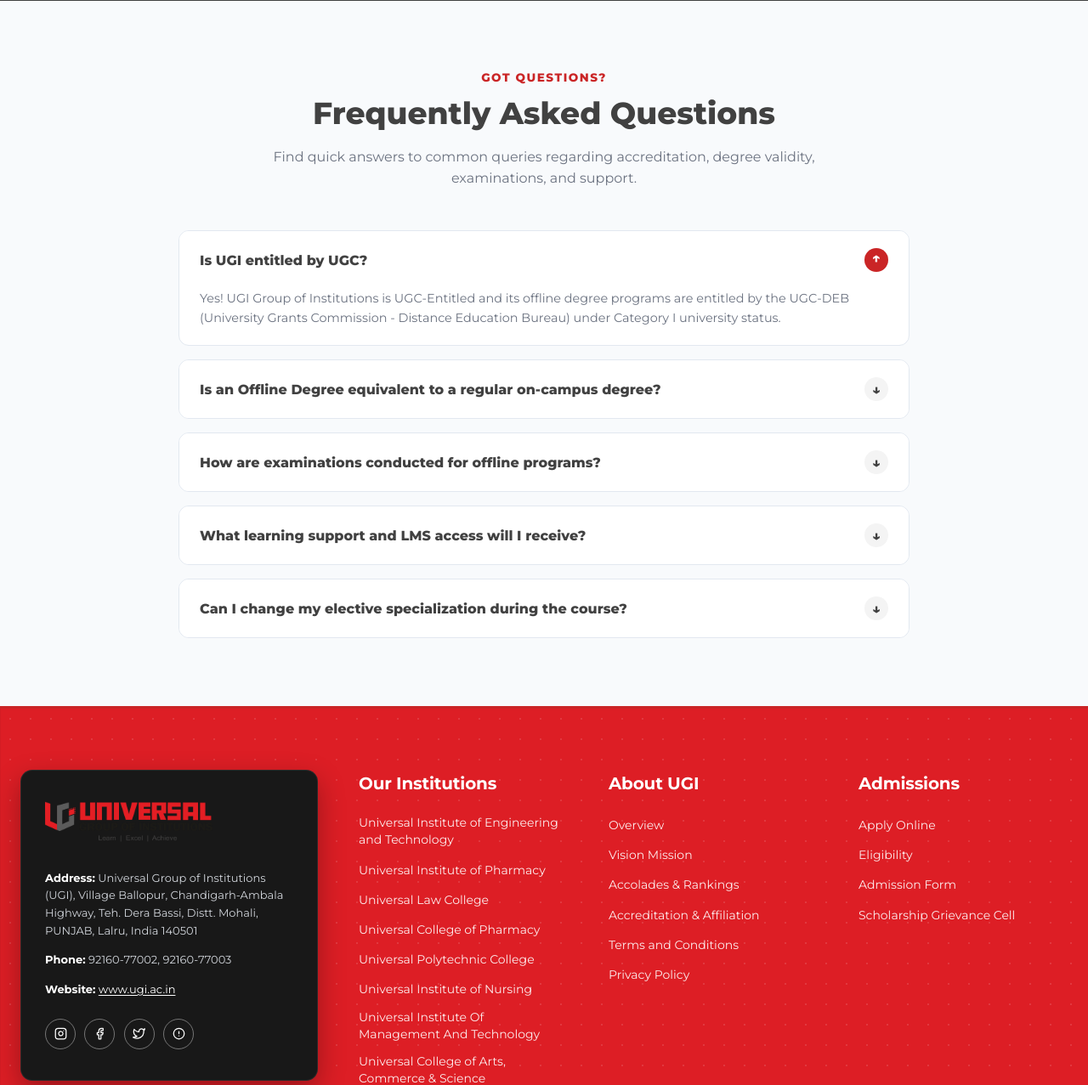
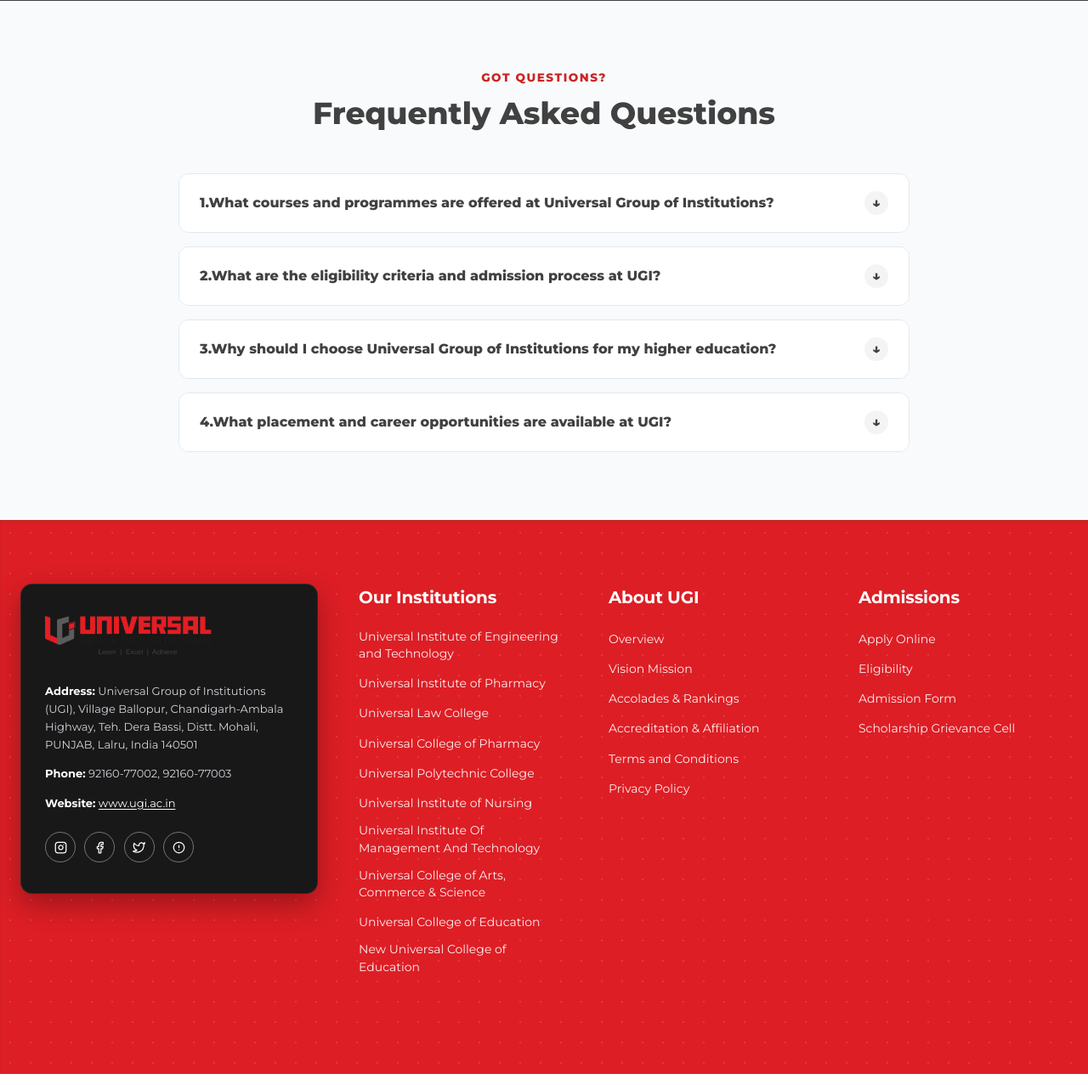
Before and after one commit to Ankit-Coder-latehar/landing-page, a PHP site: page /apply-now.php in a window 1280 px wide. Shown: the part 2307-3584 px from the top of the page at 85% size. Run offline with PHP 8.4, Linux system fonts and the light colour scheme.

Commit message:
Update faqs in includes/faqs.php to match index.html

```diff
--- a/includes/faqs.php
+++ b/includes/faqs.php
@@ -5,58 +5,55 @@
     <div class="section-header">
       <span class="section-tag">Got Questions?</span>
       <h2>Frequently Asked Questions</h2>
- <p>Find quick answers to common queries regarding accreditation, degree validity, examinations, and support.</p>
     </div>
 
     <div class="faqs-wrapper accordion-group">
 
- <div class="accordion-item active">
+      <div class="accordion-item">
         <button class="accordion-header">
- Is UGI entitled by UGC?
+          1.What courses and programmes are offered at Universal Group of Institutions?
           <span class="accordion-icon">&darr;</span>
         </button>
         <div class="accordion-content">
- Yes! UGI Group of Institutions is UGC-Entitled and its offline degree programs are entitled by the UGC-DEB (University Grants Commission - Distance Education Bureau) under Category I university status.
+          UGI offers a wide range of programmes in Engineering & Technology, Management, Pharmacy, Nursing, Law,
+          Computer Applications, Allied Health Sciences, Education, Polytechnic and other emerging fields. Students
+          can choose programmes aligned with their career goals, interests and future opportunities.
         </div>
       </div>
 
       <div class="accordion-item">
         <button class="accordion-header">
- Is an Offline Degree equivalent to a regular on-campus degree?
+          2.What are the eligibility criteria and admission process at UGI?
           <span class="accordion-icon">&darr;</span>
         </button>
         <div class="accordion-content">
- Yes. As per UGC notification F.No. 1-4/2018 (DEB-I), degrees awarded through offline mode from UGC-entitled higher educational institutions are treated as equivalent to regular on-campus degrees for higher education, government jobs, and corporate employment.
+          Eligibility depends on the programme. Students can check the course-specific eligibility criteria and apply
+          through the UGI online admission process. Our admission counsellors guide students and parents throughout
+          the application, document verification and admission process.
         </div>
       </div>
 
       <div class="accordion-item">
         <button class="accordion-header">
- How are examinations conducted for offline programs?
+          3.Why should I choose Universal Group of Institutions for my higher education?
           <span class="accordion-icon">&darr;</span>
         </button>
         <div class="accordion-content">
- Examinations are conducted 100% offline at designated university examination centers and campus halls. Students take term-end written and practical assessments as per the scheduled academic calendar under university invigilation.
+          UGI provides a modern campus, industry-oriented education, practical learning, skill development, placement
+          support, experienced faculty and a wide range of career-focused programmes—giving students an environment
+          designed for both academic and professional growth.
         </div>
       </div>
 
       <div class="accordion-item">
         <button class="accordion-header">
- What learning support and LMS access will I receive?
+          4.What placement and career opportunities are available at UGI?
           <span class="accordion-icon">&darr;</span>
         </button>
         <div class="accordion-content">
- Enrolled students receive 24/7 access to UGI's advanced Learning Management System (LMS) containing recorded video lectures, live interactive weekend sessions, e-library resources, self-assessment quizzes, and dedicated student mentor support.
- </div>
- </div>
-
- <div class="accordion-item">
- <button class="accordion-header">
- Can I change my elective specialization during the course?
- <span class="accordion-icon">&darr;</span>
- </button>
- <div class="accordion-content">
- Elective specialization selection can be finalized during the initial semesters as per the academic calendar guidelines. Dedicated academic counselors guide students in choosing electives best aligned with their career ambitions.
+          UGI has a dedicated Training & Placement team that works on internships, industry interaction, career
+          development, interview preparation and placement opportunities. Students are prepared with the technical,
+          professional and communication skills required to succeed in today's competitive job market.
         </div>
       </div>
 
```
Lines whose indentation alone changed are shown as unchanged.
